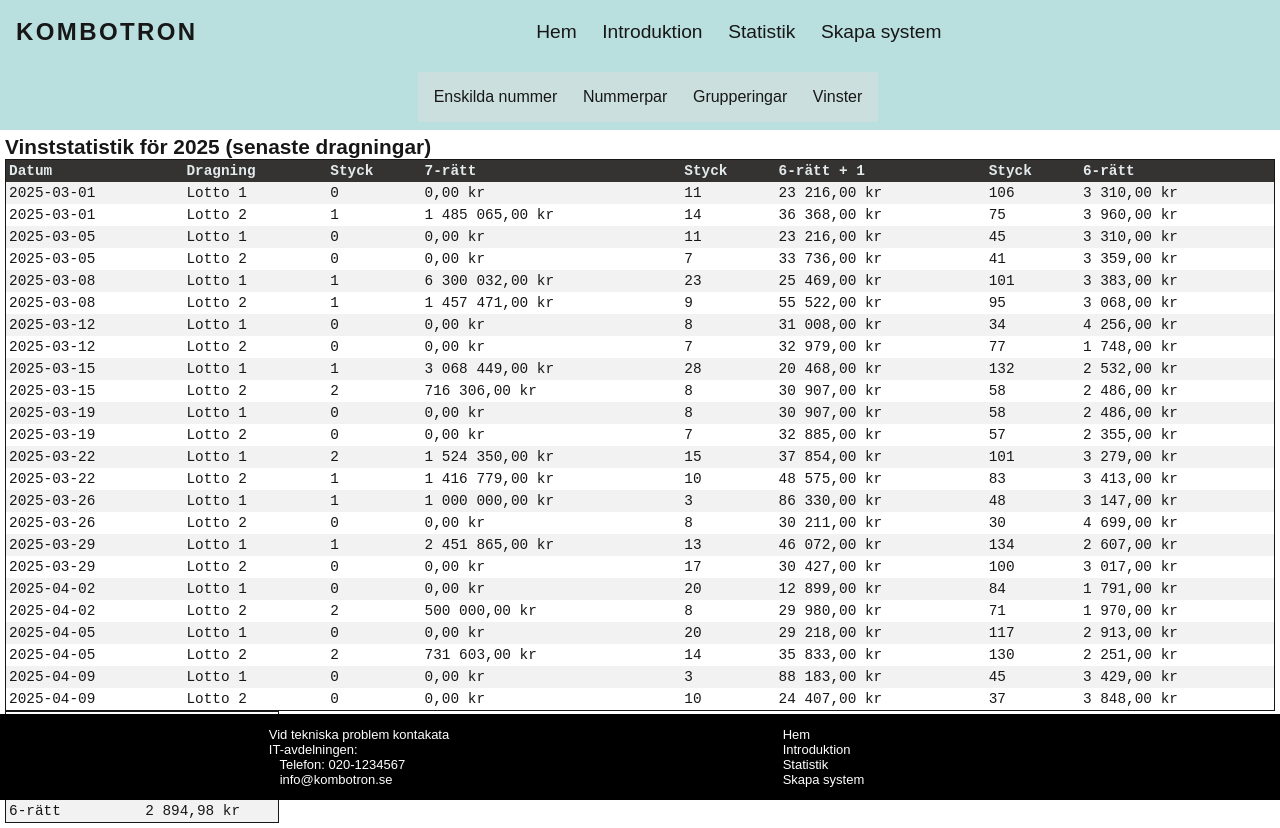
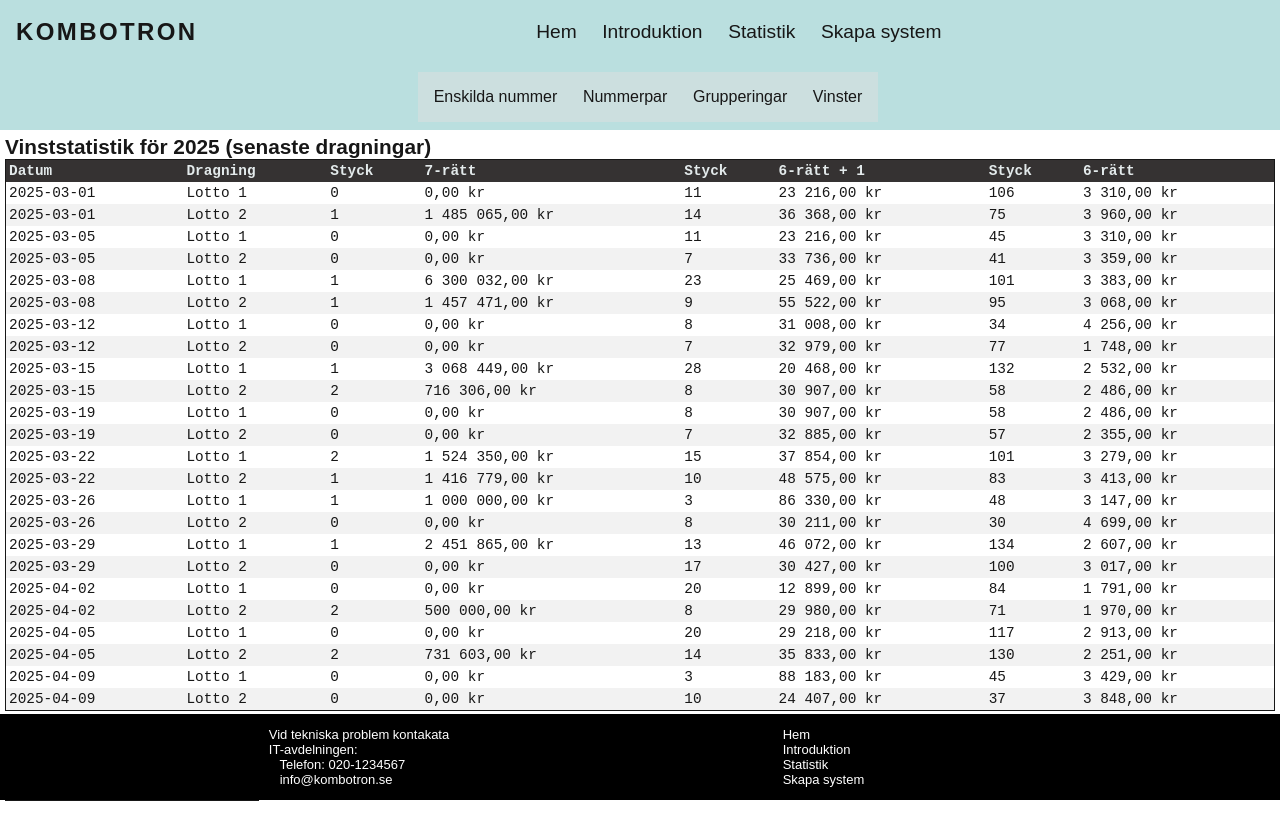
Before and after one commit to Lussekatten/Kombotron, a Next.js app: page /stats/winnings in a window 1280 px wide. After the commit the page ends 806 px from the top, so only its background shows below. Built offline with nearby package versions, Linux system fonts and the light colour scheme.

Commit message:
Fixed some issues with <tr> not being alowed to be direct children of <table>

```diff
--- a/app/stats/winnings/page.tsx
+++ b/app/stats/winnings/page.tsx
@@ -15,6 +15,7 @@ export default function WinningsStatsPage() {
             <div className={styles.tblResp}>
                 <h1>Vinststatistik för 2025 (senaste dragningar)</h1>
                 <table className={styles.tablesMain}>
+                    <thead>
                         <tr>
                             <th>Datum</th>
                             <th>Dragning</th>
@@ -25,8 +26,10 @@ export default function WinningsStatsPage() {
                             <th>Styck</th>
                             <th>6-rätt</th>
                         </tr>
+                    </thead>
+                    <tbody>
                         {stats.map(win =>
-                        <tr>
+                            <tr key={win.Id}>
                                 <td>{win.Datum}</td>
                                 <td>{win.Dragning}</td>
                                 <td>{win["7-rätt-antal"]}</td>
@@ -37,9 +40,11 @@ export default function WinningsStatsPage() {
                                 <td>{formatter.format(+win["6-rätt-vinst"])}</td>
                             </tr>
                         )}
+                    </tbody>
                 </table>
+                <h3>Genomsnittliga värden:</h3>
                 <table className={styles.tablesAverage}>
-                    <h3>Genomsnittliga värden:</h3>
+                    <tbody>
                         <tr>
                             <td>7-rätt</td>
                             <td>{formatter.format(+averages[0])}</td>
@@ -52,6 +57,7 @@ export default function WinningsStatsPage() {
                             <td>6-rätt</td>
                             <td>{formatter.format(+averages[2])}</td>
                         </tr>
+                    </tbody>
                 </table>
             </div>
         </>
```
Lines whose indentation alone changed are shown as unchanged.
